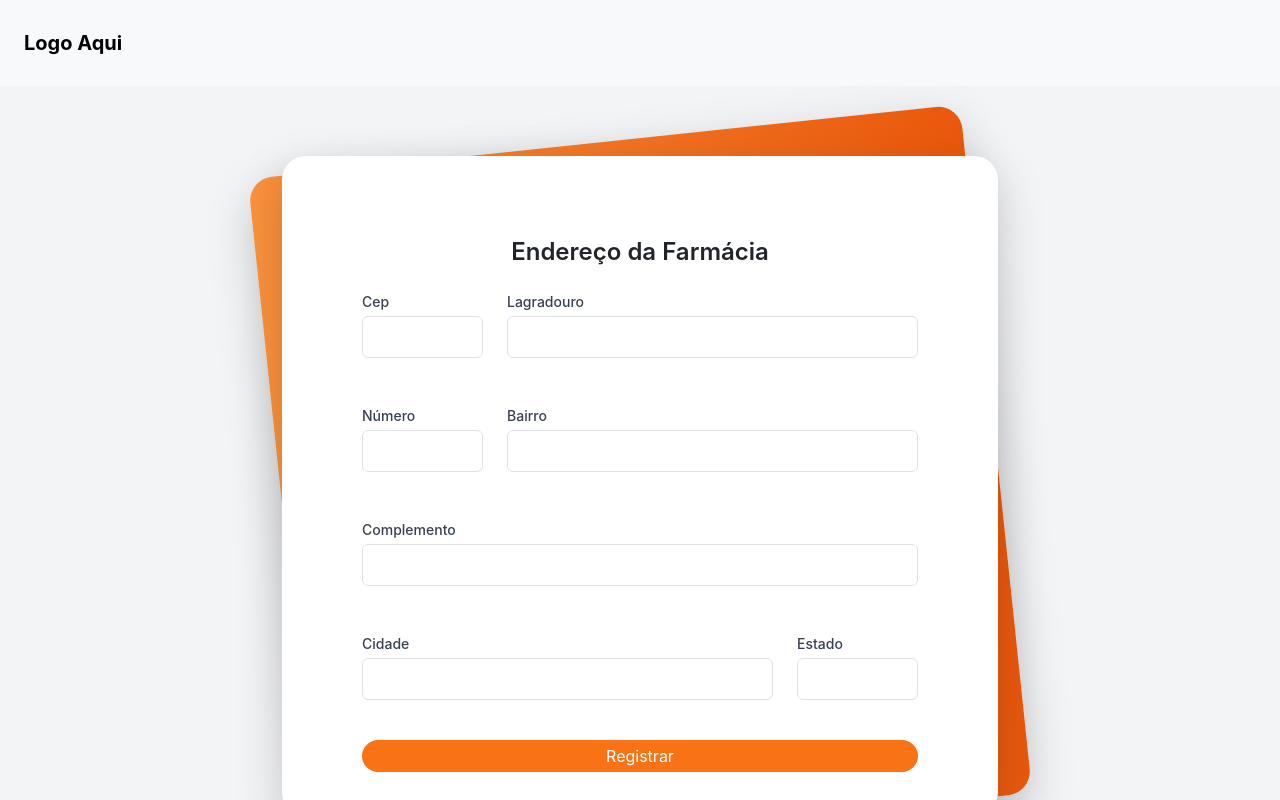
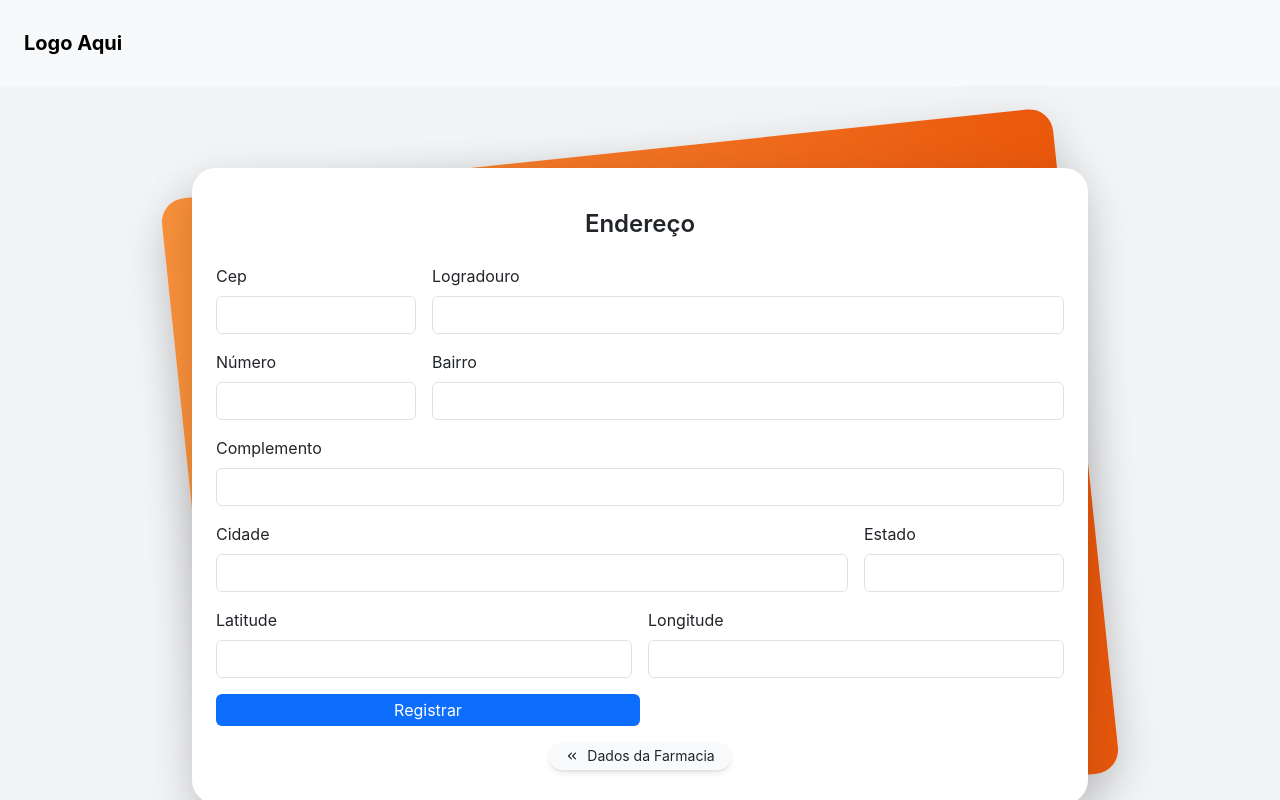
Before and after one commit to fhoinaski/gestaoFarmaciasEstoques, a React (Vite) app: page /farmacias/cadastrar in a window 1280 px wide. Both pictures are taken after a click on the element "Endereço da Farmacia". Shown: the top 800 px of the page. Built offline with nearby package versions, Linux system fonts and the light colour scheme.

Commit message:
criado a pagina de cadastro farmacia

```diff
--- a/src/pages/CadastroFarmacia.jsx
+++ b/src/pages/CadastroFarmacia.jsx
@@ -1,24 +1,60 @@
 import React, { useState } from 'react';
-import { FiChevronsRight, FiChevronsLeft} from "react-icons/fi";
+import { FiChevronsRight, FiChevronsLeft } from "react-icons/fi";
+import { useFarmaciaState } from '../contexts/farmaciaContext/useFarmacia';
+import SuccessoModal from '../components/SucessoModal';
+import { Container, Row, Col, Form, FormGroup, FormLabel, FormControl, Alert, Button } from 'react-bootstrap';
+import InputMask from 'react-input-mask';
+
+
+
+
 
 const CadastroFarmacia = () => {
   const [isFlipped, setIsFlipped] = useState(false);
+  const [cadastroSucesso, setCadastroSucesso] = useState(false);
 
+  const { farmData, updateFarmData, registerFarmacia, verificaCamposObrigatorios, buscarEndereco } = useFarmaciaState();
+
+  // gira o card
   const handleClick = () => {
     setIsFlipped(!isFlipped);
   };
-  const handleSubmit = (event) => {
-    event.preventDefault();
-    // Implemente a lógica de envio do formulário
+
+  const handleChange = (e) => {
+    const { name, value } = e.target;
+    updateFarmData(name, value);
   };
 
+  const handleSubmit = (e) => {
+    e.preventDefault();
+
+    if (verificaCamposObrigatorios()) {
+      const farmacia = registerFarmacia(farmData);
+      if (farmacia) {
+        setCadastroSucesso(true);
+        console.log(farmacia);
+      } else {
+        alert("Erro ao cadastrar farmácia.");
+      }
+    } else {
+      alert("Por favor, preencha todos os campos obrigatórios.");
+    }
+  };
+
+
+
   return (
+
+
     <div className="min-h-screen bg-gray-100 py-6 flex flex-col justify-center sm:py-12">
+
+
       <div className="relative py-3 sm:max-w-xl md:max-w-2xl lg:max-w-3xl xl:max-w-4xl 2xl:max-w-5xl sm:mx-auto">
+        <SuccessoModal isOpen={cadastroSucesso} onClose={() => setCadastroSucesso(false)} />
         <div className="absolute inset-0 bg-gradient-to-r from-orange-400 to-orange-600 shadow-lg transform -skew-y-6 sm:skew-y-0 sm:-rotate-6 sm:rounded-3xl"></div>
         <div
-          className={`bg-white shadow-lg sm:rounded-3xl ${isFlipped ? "pb-28" : "pb-10"
-            } md:-pb-10 lg:-pb-10 sm:p-20 px-20 transform py-5 transition-all duration-1000 ease-in-out`}
+          className={`bg-white shadow-lg sm:rounded-3xl md:-pb-10 sm:p-20 px-4 md:px-10 transform ${isFlipped ? "pb-64 md:pb-36" : "py-4"
+            } transition-all duration-1000 ease-in-out`}
           style={{
             transformStyle: 'preserve-3d',
             perspective: '1000px',
@@ -26,179 +62,216 @@ const CadastroFarmacia = () => {
           }}
         >
           <div
-            className={` w-full h-full top-10 md:p-0 lg:p-0 sm:p-10 ${isFlipped ? 'opacity-0' : 'opacity-100'} transition-opacity duration-350`} style={{ backfaceVisibility: 'hidden' }}
+            className={` w-full h-full top-10 md:p-0  sm:p-10 ${isFlipped ? 'opacity-0' : 'opacity-100'} transition-opacity duration-1000`} style={{ backfaceVisibility: 'hidden' }}
           >
-            <h1 className="text-center md:text-2xl font-semibold mb-6"> Cadastro social Farmácia </h1>
-            <form onSubmit={handleSubmit} className="grid grid-cols-4 gap-4">
-
-              <div className="mb-4 col-span-4">
-                <label className="block text-sm font-medium text-gray-700" htmlFor="razaoSocial">
-                  Razão Social
-                </label>
-                <input
-                  className="mt-1 block w-full py-2 border border-gray-300 rounded-md"
+            <h1 className="text-center md:text-2xl font-semibold mb-6"> Cadastrar Farmácia </h1>
+            <Container>
+              <Form onSubmit={handleSubmit}>
+                <Row form>
+                  <Col md={12}>
+                    <FormGroup>
+                      <FormLabel htmlFor="razaoSocial">Razão Social</FormLabel >
+                      <FormControl
                         type="text"
+                        name="razaoSocial"
                         id="razaoSocial"
-                  name="razaoSocial"
+                        value={farmData.razaoSocial}
+                        onChange={handleChange}
                         required
                       />
-              </div>
-              <div className="mb-4 col-span-4 md:col-span-2">
-                <label className="block text-sm font-medium text-gray-700 " htmlFor="cnpj">
-                  CNPJ
-                </label>
-                <input
-                  className="mt-1 block w-full p-2 border border-gray-300 rounded-md"
-                  type="number"
+                    </FormGroup>
+                  </Col>
+                  <Col md={6}>
+                    <FormGroup>
+                      <FormLabel htmlFor="cnpj">CNPJ</FormLabel>
+                      <InputMask className="input-mask"
+                        mask="99.999.999/9999-99"
+                        type="text"
+                        name="cnpj"
                         id="cnpj"
-                  name="cnpj"
+                        value={farmData.cnpj}
+                        onChange={handleChange}
                         required
                       />
-              </div>
-              <div className="mb-4 col-span-4 md:col-span-2">
-                <label className="block text-sm font-medium text-gray-700" htmlFor="nomeFantasia">
-                  Nome Fantasia
-                </label>
-                <input
-                  className="mt-1 block w-full p-2 border border-gray-300 rounded-md"
+                    </FormGroup>
+                  </Col>
+                  <Col md={6}>
+                    <FormGroup>
+                      <FormLabel htmlFor="nomeFantasia">Nome Fantasia</FormLabel >
+                      <FormControl
                         type="text"
+                        name="nomeFantasia"
                         id="nomeFantasia"
-                  name="nomeFantasia"
+                        value={farmData.nomeFantasia}
+                        onChange={handleChange}
                         required
                       />
-              </div>
-              <div className="mb-4 col-span-4">
-                <label className="block text-sm font-medium text-gray-700" htmlFor="email">
-                  E-mail
-                </label>
-                <input
-                  className="mt-1 block w-full p-2 border border-gray-300 rounded-md"
+                    </FormGroup>
+                  </Col>
+                  <Col md={12}>
+                    <FormGroup>
+                      <FormLabel htmlFor="email">E-mail</FormLabel >
+                      <FormControl
                         type="email"
+                        name="email"
                         id="email"
-                  name="email"
+                        value={farmData.email}
+                        onChange={handleChange}
                         required
                       />
-              </div>
-              <div className="mb-4 col-span-2 md:col-span-2">
-                <label className="block text-sm font-medium text-gray-700" htmlFor="telefone">
-                  Telefone
-                </label>
-                <input
-                  className="mt-1 block w-full p-2 border border-gray-300 rounded-md"
+                    </FormGroup>
+                  </Col>
+                  <Col md={6}>
+                    <FormGroup>
+                      <FormLabel htmlFor="telefone">Telefone</FormLabel >
+                      <InputMask className="input-mask"
+                        mask="(99) 9999-9999"
                         type="tel"
+                        name="telefone"
                         id="telefone"
-                  name="telefone"
+                        value={farmData.telefone}
+                        onChange={handleChange}
                         required
                       />
-              </div>
-              <div className="mb-4 col-span-2 md:col-span-2">
-                <label className="block text-sm font-medium text-gray-700" htmlFor="celular">
-                  Celular
-                </label>
-                <input
-                  className="mt-1 block w-full p-2 border border-gray-300 rounded-md"
+                    </FormGroup>
+                  </Col>
+                  <Col md={6}>
+                    <FormGroup>
+                      <FormLabel htmlFor="celular">Celular</FormLabel >
+                      <InputMask className="input-mask"
+                        mask="(99) 9999-99999"
                         type="tel"
+                        name="celular"
                         id="celular"
-                  name="celular"
+                        value={farmData.celular}
+                        onChange={handleChange}
                         required
                       />
-              </div>
-            </form>
+                    </FormGroup>
+                  </Col>
+                </Row>
+              </Form>
+            </Container>
             <div className='flex justify-end mt-5'><span onClick={handleClick} className='text-sm flex bg-slate-50 px-3 py-1 rounded-3xl shadow-md  mx-auto md:mx-0 items-center cursor-pointer hover:bg-slate-100'>Endereço da Farmacia<FiChevronsRight className='ml-2 ' /></span></div>
           </div>
+          <div
+            className={`w-full h-full absolute top-10 md:top-10 left-0 md:py-0 px-4 ${isFlipped ? 'opacity-100' : 'opacity-0'} transition-opacity`}
+            style={{ backfaceVisibility: 'hidden', transform: 'rotateY(180deg)', transitionDuration: '1500ms' }}
 
-          <div
-            className={`w-full h-full absolute top-10 md:top-20 lg:top-20 left-0 md:py-0 lg:py-0 px-20  ${isFlipped ? 'opacity-100' : 'opacity-0'} transition-opacity duration-350`} style={{ backfaceVisibility: 'hidden', transform: 'rotateY(180deg)' }}
           >
-            <h1 className="text-center md:text-2xl font-semibold mb-6">Endereço da Farmácia</h1>
-            <form onSubmit={handleSubmit} className=" grid grid-cols-4  gap-4  ">
 
-              <div className="mb-4 md:col-span-1 col-span-4">
-                <label className="block text-sm font-medium text-gray-700" htmlFor="cep">
-                  Cep
-                </label>
-                <input
-                  className="mt-1 block w-full py-2 border border-gray-300 rounded-md"
-                  type="number"
+            <h1 className="text-center md:text-2xl font-semibold mb-6">Endereço</h1>
+            <Form onSubmit={handleSubmit} className="  row g-3">
+              <FormGroup className="col-md-3">
+                <FormLabel htmlFor="cep">Cep</FormLabel>
+                <FormControl
+                  type="text"
                   id="cep"
                   name="cep"
+                  maxLength={8}
+                  value={farmData.cep}
+                  onChange={handleChange}
+                  onBlur={(e) => buscarEndereco(e.target.value)}
+
                   required
                 />
-              </div>
-              <div className="mb-4 md:col-span-3 col-span-4">
-                <label className="block text-sm font-medium text-gray-700" htmlFor="lagradouro">
-                  Lagradouro
-                </label>
-                <input
-                  className="mt-1 block w-full p-2 border border-gray-300 rounded-md"
+              </FormGroup>
+              <FormGroup className="col-md-9">
+                <FormLabel htmlFor="logradouro">Logradouro</FormLabel>
+                <FormControl
                   type="text"
-                  id="lagradouro"
-                  name="lagradouro"
+                  id="logradouro"
+                  name="logradouro"
+                  value={farmData.logradouro}
+                  onChange={handleChange}
+
                   required
                 />
-              </div>
-              <div className="mb-4 col-span-2 md:col-span-1">
-                <label className="block text-sm font-medium text-gray-700" htmlFor="lagradouroNumero">
-                  Número
-                </label>
-                <input
-                  className="mt-1 block w-full p-2 border border-gray-300 rounded-md"
+              </FormGroup>
+              <FormGroup className="col-md-3">
+                <FormLabel htmlFor="lagradouroNumero">Número</FormLabel>
+                <FormControl
                   type="text"
-                  id="lagradouroNumero"
-                  name="lagradouroNumero"
+                  id="logradouroNumero"
+                  name="logradouroNumero"
+                  value={farmData.logradouroNumero}
+                  onChange={handleChange}
                   required
                 />
-              </div>
-              <div className="mb-4 md:col-span-3 col-span-2">
-                <label className="block text-sm font-medium text-gray-700" htmlFor="bairro">
-                  Bairro
-                </label>
-                <input
-                  className="mt-1 block w-full p-2 border border-gray-300 rounded-md"
+              </FormGroup>
+              <FormGroup className="col-md-9">
+                <FormLabel htmlFor="bairro">Bairro</FormLabel>
+                <FormControl
                   type="text"
                   id="bairro"
                   name="bairro"
+                  value={farmData.bairro}
+                  onChange={handleChange}
                   required
                 />
-              </div>
-              <div className="mb-4 col-span-4">
-                <label className="block text-sm font-medium text-gray-700" htmlFor="complemento">
-                  Complemento
-                </label>
-                <input
-                  className="mt-1 block w-full p-2 border border-gray-300 rounded-md"
+              </FormGroup>
+              <FormGroup className="col-12">
+                <FormLabel htmlFor="complemento">Complemento</FormLabel>
+                <FormControl
                   type="text"
                   id="complemento"
                   name="complemento"
+                  value={farmData.complemento}
+                  onChange={handleChange}
                 />
-              </div>
-              <div className="mb-4 md:col-span-3 col-span-2">
-                <label className="block text-sm font-medium text-gray-700" htmlFor="cidade">
-                  Cidade
-                </label>
-                <input
-                  className="mt-1 block w-full p-2 border border-gray-300 rounded-md"
+              </FormGroup>
+              <FormGroup className="col-md-9">
+                <FormLabel htmlFor="cidade">Cidade</FormLabel>
+                <FormControl
                   type="text"
                   id="cidade"
                   name="cidade"
+                  value={farmData.cidade}
+                  onChange={handleChange}
                   required
                 />
-              </div>
-              <div className="mb-4 md:col-span-1 col-span-2">
-                <label className="block text-sm font-medium text-gray-700" htmlFor="estado">
-                  Estado
-                </label>
-                <input
-                  className="mt-1 block w-full p-2 border border-gray-300 rounded-md"
+              </FormGroup>
+              <FormGroup className="col-md-3">
+                <FormLabel htmlFor="estado">Estado</FormLabel>
+                <FormControl
                   type="text"
                   id="estado"
                   name="estado"
+                  value={farmData.estado}
+                  onChange={handleChange}
                   required
                 />
+              </FormGroup>
+              <FormGroup className="col-md-6">
+                <FormLabel htmlFor="latitude">Latitude</FormLabel>
+                <FormControl
+                  type="text"
+                  id="latitude"
+                  name="latitude"
+                  value={farmData.latitude}
+                  onChange={handleChange}
+                  required
+                />
+              </FormGroup>
+              <FormGroup className="col-md-6">
+                <FormLabel htmlFor="longitude">Longitude</FormLabel>
+                <FormControl
+                  type="text"
+                  id="longitude"
+                  name="longitude"
+                  value={farmData.longitude}
+                  onChange={handleChange}
+                  required
+                />
+              </FormGroup>
+              <div className="col-12">
+                <Button className='bg-orange-500 border-0 hover:bg-orange-600 flex w-1/2 justify-center mx-auto  py-1 px-2 rounded-lg  text-white' type='submit'>
+                  Registrar
+                </Button>
               </div>
-              <button className='bg-orange-500 hover:bg-orange-600 py-1 px-2 col-span-4 rounded-3xl text-white -mt-2' type='submit'>Registrar</button>
-            </form>
               <div className='flex justify-start mt-8'><span onClick={handleClick} className='text-sm flex bg-slate-50 px-3 py-1 rounded-3xl shadow-md  mx-auto md:mx-0 items-center cursor-pointer hover:bg-slate-100'><FiChevronsLeft className='mr-2 ' />Dados da Farmacia</span></div>
+            </Form>
+
           </div>
         </div>
       </div>
```
Lines whose indentation alone changed are shown as unchanged.
